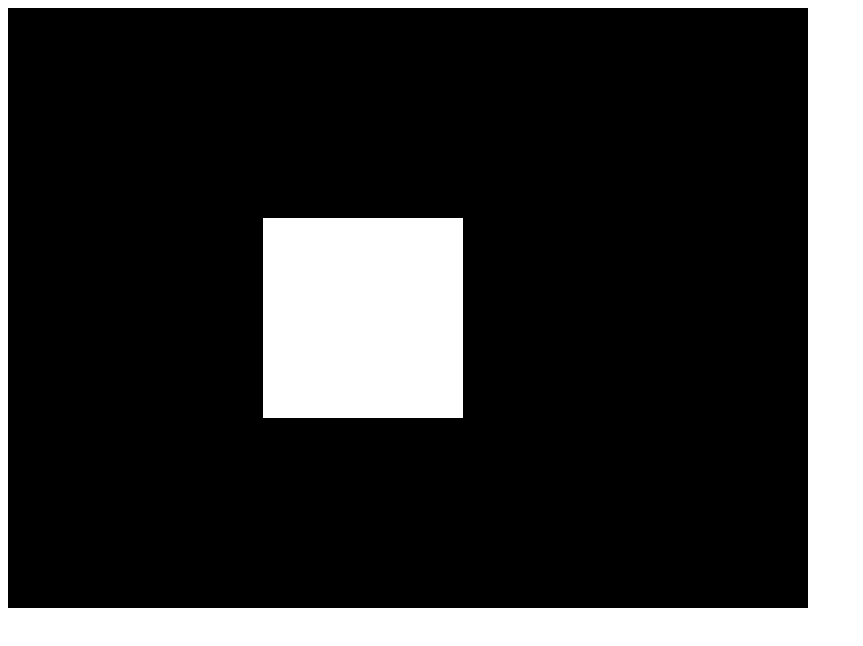
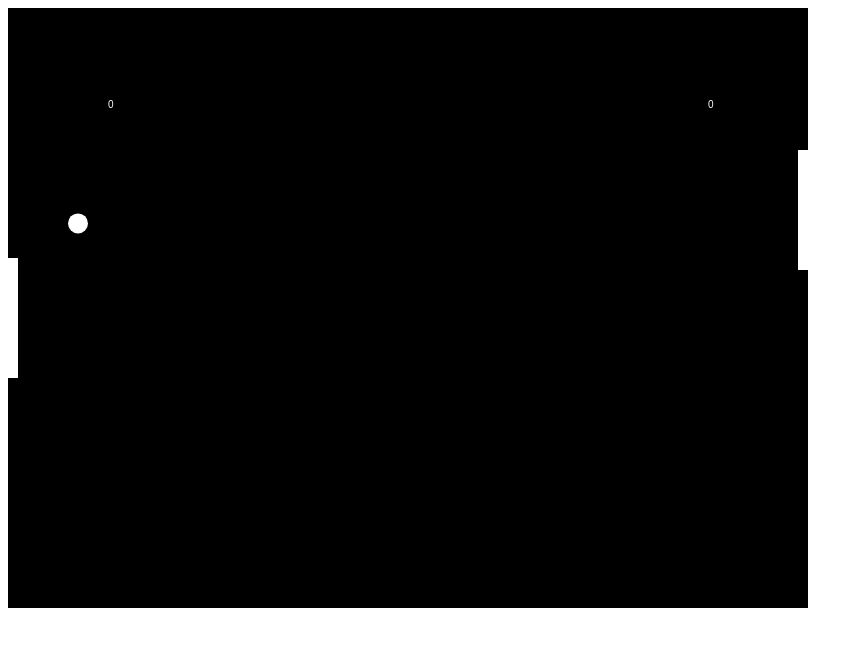
Before and after one commit to amyjaderichards/tennis-game, a plain HTML site: page index.html in a window 1280 px wide. Shown: the whole page, without its empty margins (0-863 px from the left). Drawn offline with Linux system fonts and the light colour scheme.

Commit message:
Added interactivity and scoreboard

```diff
--- a/index.html
+++ b/index.html
@@ -1,44 +1,168 @@
 <!DOCTYPE html>
-<html lang = "en">
+<html lang="en">
+
 <head>
     <meta charset="utf-8">
     <title>JS Tennis Game</title>
     <meta name="viewport" content="width=device-width, initial-scale=1">
     <link rel="stylesheet" href="">
 </head>
+
 <body>
 
     <canvas id="gameCanvas" width="800" height="600"></canvas>
 
     <script>
 
+        // Variables
         var canvas;
         var canvasContext;
         var ballX = 50;
+        var ballY = 50;
+        var ballSpeedX = 10;
+        var ballSpeedY = 4;
+
+        var paddle1Y = 250;
+        var paddle2Y = 250;
+
+        var player1Score = 0;
+        var player2Score = 0;
+
+        var showingWinScreen = false;
+
+        // Constants
+        const PADDLE_HEIGHT = 120;
+        const PADDLE_THICKNESS = 10;
+        const WINNING_SCORE = 3;
+
+        // A function to calculate the mouse position within the canvas
+        function calculateMousePos(e) {
+            var rect = canvas.getBoundingClientRect();
+            var root = document.documentElement;
+            var mouseX = e.clientX - rect.left - root.scrollLeft;
+            var mouseY = e.clientY - rect.top - root.scrollTop;
+            return {
+                x: mouseX,
+                y: mouseY
+            }
+        }
+
 
         window.onload = function () {
             canvas = document.getElementById('gameCanvas');
             canvasContext = canvas.getContext('2d');
 
-                setInterval(drawEverything, 50);
+            var framesPerSecond = 30;
 
+            setInterval(function () {
+                moveEverything();
+                drawEverything();
+            }, 1000 / framesPerSecond);
+
+            canvas.addEventListener('mousemove', function (e) {
+                var mousePos = calculateMousePos(e);
+                paddle1Y = mousePos.y - (PADDLE_HEIGHT / 2);
+            })
         }
 
-            function drawEverything() {
-                ballX += 10;
+
+        // Reset the ball if it exceeds canvas width (left or right)
+        function ballReset() {
+            if (player1Score >= WINNING_SCORE || player2Score >= WINNING_SCORE) {
+                player1Score = 0;
+                player2Score = 0;
+            }
+
+            ballSpeedX = -ballSpeedX
+            ballX = canvas.width / 2;
+            ballY = canvas.height / 2;
+        }
 
 
-                canvasContext.fillStyle = 'black';
-                canvasContext.fillRect(0, 0, canvas.width, canvas.height);
-                canvasContext.fillStyle = 'white';
-                canvasContext.fillRect(255, 210, 200, 200);
-                canvasContext.fillStyle = 'red';
-                canvasContext.fillRect(ballX, 100, 10, 10);
+        //
+        function computerMovement() {
+            var paddle2YCenter = paddle2Y + (PADDLE_HEIGHT / 2);
+            if (paddle2Y < ballY - 35) {
+                paddle2Y += 6;
+            } else if (paddle2YCenter > ballY + 35) {
+                paddle2Y -= 6;
+            }
+        }
 
+
+        function moveEverything() {
+            computerMovement();
+
+            ballX += ballSpeedX;
+            ballY += ballSpeedY;
+
+            if (ballX < 0) {
+                if (ballY > paddle1Y && ballY < paddle1Y + PADDLE_HEIGHT) {
+                    ballSpeedX = -ballSpeedX;
+
+                    var deltaY = ballY - (paddle1Y + PADDLE_HEIGHT/2);
+                    ballSpeedY = deltaY * 0.35;
+                } else {
+                    player2Score++; // must be BEFORE ballReset()
+                    ballReset();
+                }
+            }
+
+            if (ballX > canvas.width) {
+                //ballSpeedX = -ballSpeedX;
+                if (ballY > paddle2Y && ballY < paddle2Y + PADDLE_HEIGHT) {
+                    ballSpeedX = -ballSpeedX;
+
+                    var deltaY = ballY - (paddle2Y+ PADDLE_HEIGHT/2);
+                    ballSpeedY = deltaY * 0.35;
+                } else {
+                    player1Score++;
+                    ballReset();
+                }
+            }
+
+            if (ballY > canvas.height || ballY < 0) {
+                ballSpeedY = -ballSpeedY;
+            }
+        }
+
+
+        function drawEverything() {
+            // Fills canvas with colour black
+            colourRect(0, 0, canvas.width, canvas.height, 'black');
+
+            // Left player paddle
+            colourRect(0, paddle1Y, PADDLE_THICKNESS, PADDLE_HEIGHT, 'white');
+
+            // Right player paddle
+            colourRect(canvas.width - PADDLE_THICKNESS, paddle2Y, PADDLE_THICKNESS, PADDLE_HEIGHT, 'white');
+
+
+            // The ball
+            colourCircle(ballX, ballY, 10, 'white')
+
+            // The player scores
+            canvasContext.fillText(player1Score, 100, 100);
+            canvasContext.fillText(player2Score, canvas.width - 100, 100);
+        }
+
+        // Creating the ball
+        function colourCircle(centerX, centerY, radius, drawColour) {
+            canvasContext.fillStyle = drawColour;
+            canvasContext.beginPath();
+            canvasContext.arc(centerX, centerY, radius, 0, Math.PI * 2, true);
+            canvasContext.fill();
+        }
+
+        // Creating the paddles
+        function colourRect(leftX, topY, width, height, drawColour) {
+            canvasContext.fillStyle = drawColour;
+            canvasContext.fillRect(leftX, topY, width, height);
         }
 
 
     </script>
 
 </body>
+
 </html>
```
Lines whose indentation alone changed are shown as unchanged.
